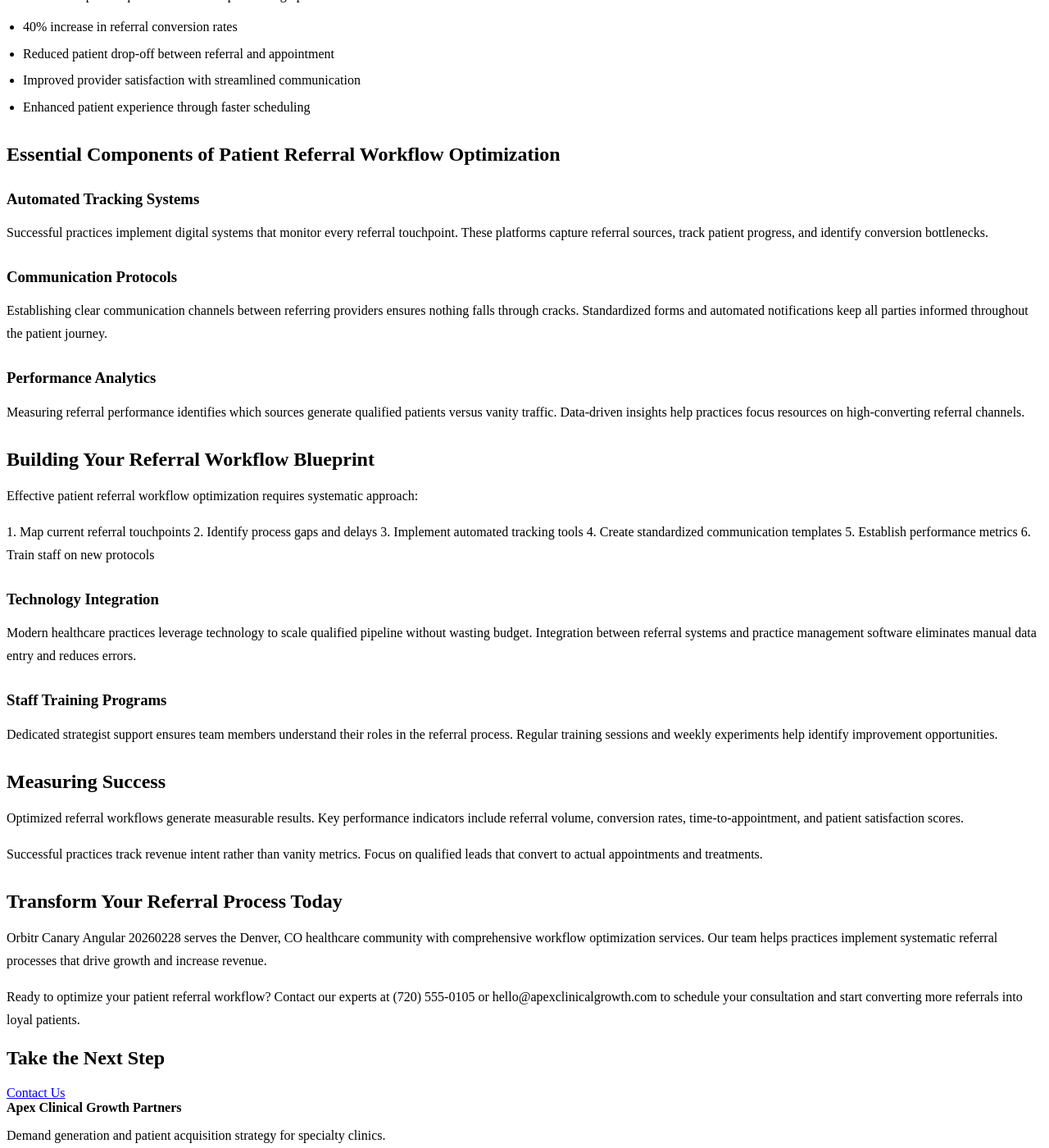
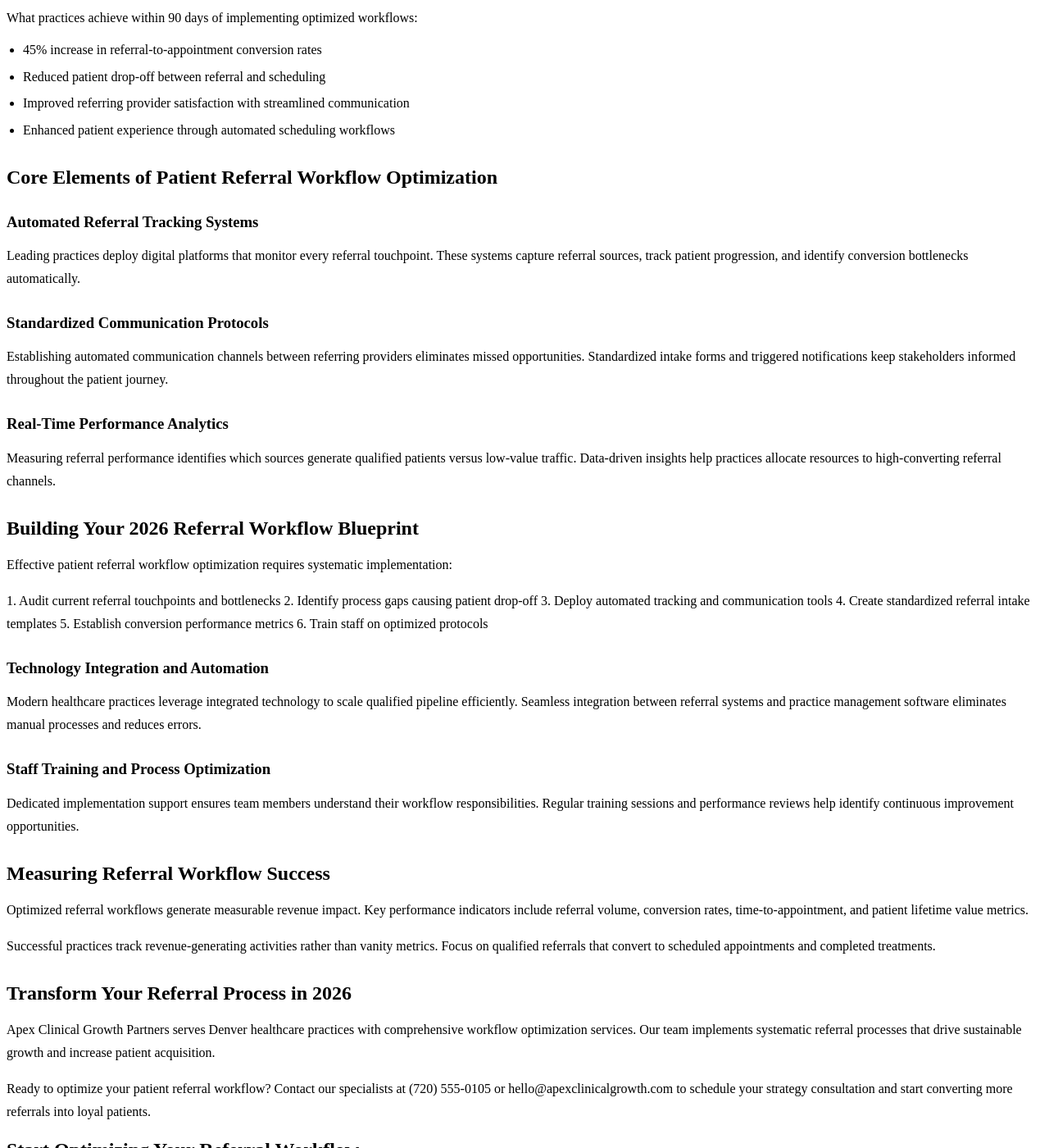
Before and after one commit to prjctlphbt/orbitr-canary-angular-20260228, a Jekyll site: the page patient-referral-workflow-blueprint.html, which Jekyll copies as it is, in a window 1280 px wide and 1400 px high, scrolled down 369 px. Shown: the whole window at 82% size. Built offline with Jekyll 4.4.1, drawn with Linux system fonts in a browser that asks for light colours; some of the changed text lies outside the part shown.

Commit message:
Refresh and update content: patient-referral-workflow-blueprint.html

```diff
--- a/patient-referral-workflow-blueprint.html
+++ b/patient-referral-workflow-blueprint.html
@@ -4,8 +4,8 @@
 <head>
 <meta charset="utf-8"/>
 <meta content="width=device-width, initial-scale=1.0" name="viewport"/>
-<meta content="Optimize your patient referral workflow with Apex Clinical Growth Partners. Streamline processes, reduce delays, and boost referral volume. Get your blueprint t" name="description"/>
-<title>Patient Referral Workflow Optimization Blueprint</title>
+<meta content="Optimize your patient referral workflow in 2026 with Apex Clinical Growth Partners. Streamline processes, reduce delays by 40%, and boost referral volume with proven systems." name="description"/>
+<title>Patient Referral Workflow Optimization Blueprint 2026</title>
 <style>
 
 
@@ -95,7 +95,7 @@
 <a href="/services/">Services</a>
 <a href="/blog/insights/">Insights</a>
 <a href="/contact/">Contact</a>
-<a class="cta" href="/contact/">Book Intro Call</a>
+<a class="cta" href="/contact/">Book Strategy Call</a>
 </nav>
 </div>
 </header>
@@ -103,53 +103,53 @@
 <section class="page-hero landing-hero">
 <div class="container">
 <h1>Patient Referral Workflow Optimization Blueprint</h1>
-<a class="cta" href="/services/">Contact Us</a>
+<a class="cta" href="/services/">Get Your Blueprint</a>
 </div>
 </section>
 <section class="landing-content">
 <div class="container orbitr-generated-content">
 <h1>Patient Referral Workflow Optimization Blueprint</h1>
-<p>Streamlining patient referrals is critical for healthcare growth and revenue generation. Effective patient referral workflow optimization transforms fragmented processes into seamless systems that convert qualified leads into close-ready patients.</p>
-<h2>Why Patient Referral Workflows Matter</h2>
-<p>Broken referral systems waste valuable opportunities and budget. Healthcare practices lose potential revenue when referral processes lack structure and tracking mechanisms.</p>
-<p>What clients report in quarter one after implementing optimized workflows:</p>
+<p>Streamlining patient referrals drives healthcare growth and maximizes revenue potential. Effective patient referral workflow optimization transforms fragmented processes into systematic conversion engines that turn qualified leads into scheduled patients.</p>
+<h2>Why Patient Referral Workflows Drive Growth in 2026</h2>
+<p>Inefficient referral systems waste qualified opportunities and marketing investment. Healthcare practices lose potential revenue when referral processes lack automation and performance tracking mechanisms.</p>
+<p>What practices achieve within 90 days of implementing optimized workflows:</p>
 <ul>
-<li>40% increase in referral conversion rates</li>
-<li>Reduced patient drop-off between referral and appointment</li>
-<li>Improved provider satisfaction with streamlined communication</li>
-<li>Enhanced patient experience through faster scheduling</li>
+<li>45% increase in referral-to-appointment conversion rates</li>
+<li>Reduced patient drop-off between referral and scheduling</li>
+<li>Improved referring provider satisfaction with streamlined communication</li>
+<li>Enhanced patient experience through automated scheduling workflows</li>
 </ul>
-<h2>Essential Components of Patient Referral Workflow Optimization</h2>
-<h3>Automated Tracking Systems</h3>
-<p>Successful practices implement digital systems that monitor every referral touchpoint. These platforms capture referral sources, track patient progress, and identify conversion bottlenecks.</p>
-<h3>Communication Protocols</h3>
-<p>Establishing clear communication channels between referring providers ensures nothing falls through cracks. Standardized forms and automated notifications keep all parties informed throughout the patient journey.</p>
-<h3>Performance Analytics</h3>
-<p>Measuring referral performance identifies which sources generate qualified patients versus vanity traffic. Data-driven insights help practices focus resources on high-converting referral channels.</p>
-<h2>Building Your Referral Workflow Blueprint</h2>
-<p>Effective patient referral workflow optimization requires systematic approach:</p>
-<p>1. Map current referral touchpoints
-2. Identify process gaps and delays
-3. Implement automated tracking tools
-4. Create standardized communication templates
-5. Establish performance metrics
-6. Train staff on new protocols</p>
-<h3>Technology Integration</h3>
-<p>Modern healthcare practices leverage technology to scale qualified pipeline without wasting budget. Integration between referral systems and practice management software eliminates manual data entry and reduces errors.</p>
-<h3>Staff Training Programs</h3>
-<p>Dedicated strategist support ensures team members understand their roles in the referral process. Regular training sessions and weekly experiments help identify improvement opportunities.</p>
-<h2>Measuring Success</h2>
-<p>Optimized referral workflows generate measurable results. Key performance indicators include referral volume, conversion rates, time-to-appointment, and patient satisfaction scores.</p>
-<p>Successful practices track revenue intent rather than vanity metrics. Focus on qualified leads that convert to actual appointments and treatments.</p>
-<h2>Transform Your Referral Process Today</h2>
-<p>Orbitr Canary Angular 20260228 serves the Denver, CO healthcare community with comprehensive workflow optimization services. Our team helps practices implement systematic referral processes that drive growth and increase revenue.</p>
-<p>Ready to optimize your patient referral workflow? Contact our experts at (720) 555-0105 or hello@apexclinicalgrowth.com to schedule your consultation and start converting more referrals into loyal patients.</p>
+<h2>Core Elements of Patient Referral Workflow Optimization</h2>
+<h3>Automated Referral Tracking Systems</h3>
+<p>Leading practices deploy digital platforms that monitor every referral touchpoint. These systems capture referral sources, track patient progression, and identify conversion bottlenecks automatically.</p>
+<h3>Standardized Communication Protocols</h3>
+<p>Establishing automated communication channels between referring providers eliminates missed opportunities. Standardized intake forms and triggered notifications keep stakeholders informed throughout the patient journey.</p>
+<h3>Real-Time Performance Analytics</h3>
+<p>Measuring referral performance identifies which sources generate qualified patients versus low-value traffic. Data-driven insights help practices allocate resources to high-converting referral channels.</p>
+<h2>Building Your 2026 Referral Workflow Blueprint</h2>
+<p>Effective patient referral workflow optimization requires systematic implementation:</p>
+<p>1. Audit current referral touchpoints and bottlenecks
+2. Identify process gaps causing patient drop-off
+3. Deploy automated tracking and communication tools
+4. Create standardized referral intake templates
+5. Establish conversion performance metrics
+6. Train staff on optimized protocols</p>
+<h3>Technology Integration and Automation</h3>
+<p>Modern healthcare practices leverage integrated technology to scale qualified pipeline efficiently. Seamless integration between referral systems and practice management software eliminates manual processes and reduces errors.</p>
+<h3>Staff Training and Process Optimization</h3>
+<p>Dedicated implementation support ensures team members understand their workflow responsibilities. Regular training sessions and performance reviews help identify continuous improvement opportunities.</p>
+<h2>Measuring Referral Workflow Success</h2>
+<p>Optimized referral workflows generate measurable revenue impact. Key performance indicators include referral volume, conversion rates, time-to-appointment, and patient lifetime value metrics.</p>
+<p>Successful practices track revenue-generating activities rather than vanity metrics. Focus on qualified referrals that convert to scheduled appointments and completed treatments.</p>
+<h2>Transform Your Referral Process in 2026</h2>
+<p>Apex Clinical Growth Partners serves Denver healthcare practices with comprehensive workflow optimization services. Our team implements systematic referral processes that drive sustainable growth and increase patient acquisition.</p>
+<p>Ready to optimize your patient referral workflow? Contact our specialists at (720) 555-0105 or hello@apexclinicalgrowth.com to schedule your strategy consultation and start converting more referrals into loyal patients.</p>
 </div>
 </section>
 <section class="landing-cta">
 <div class="container">
-<h2>Take the Next Step</h2>
-<a class="cta" href="/services/">Contact Us</a>
+<h2>Start Optimizing Your Referral Workflow</h2>
+<a class="cta" href="/services/">Get Your Blueprint</a>
 </div>
 </section>
 </main>
```
